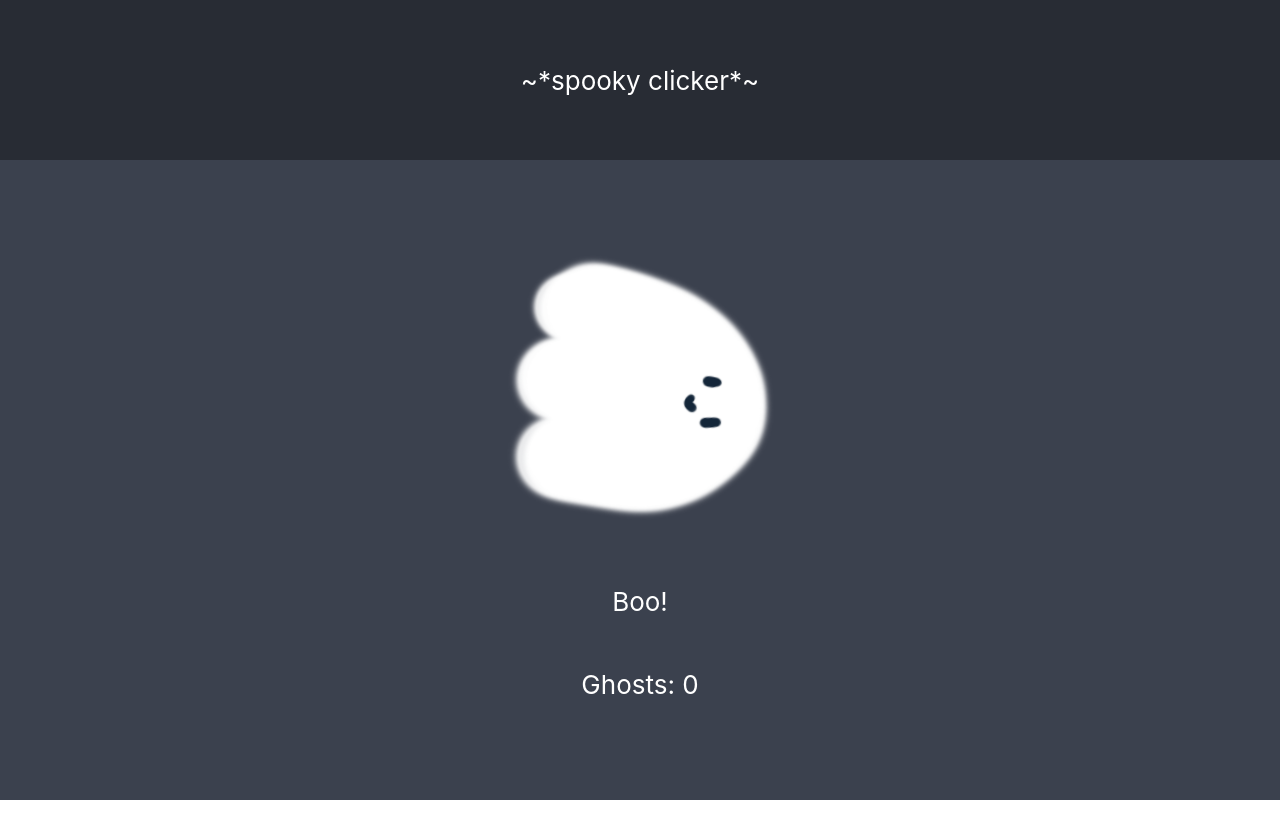
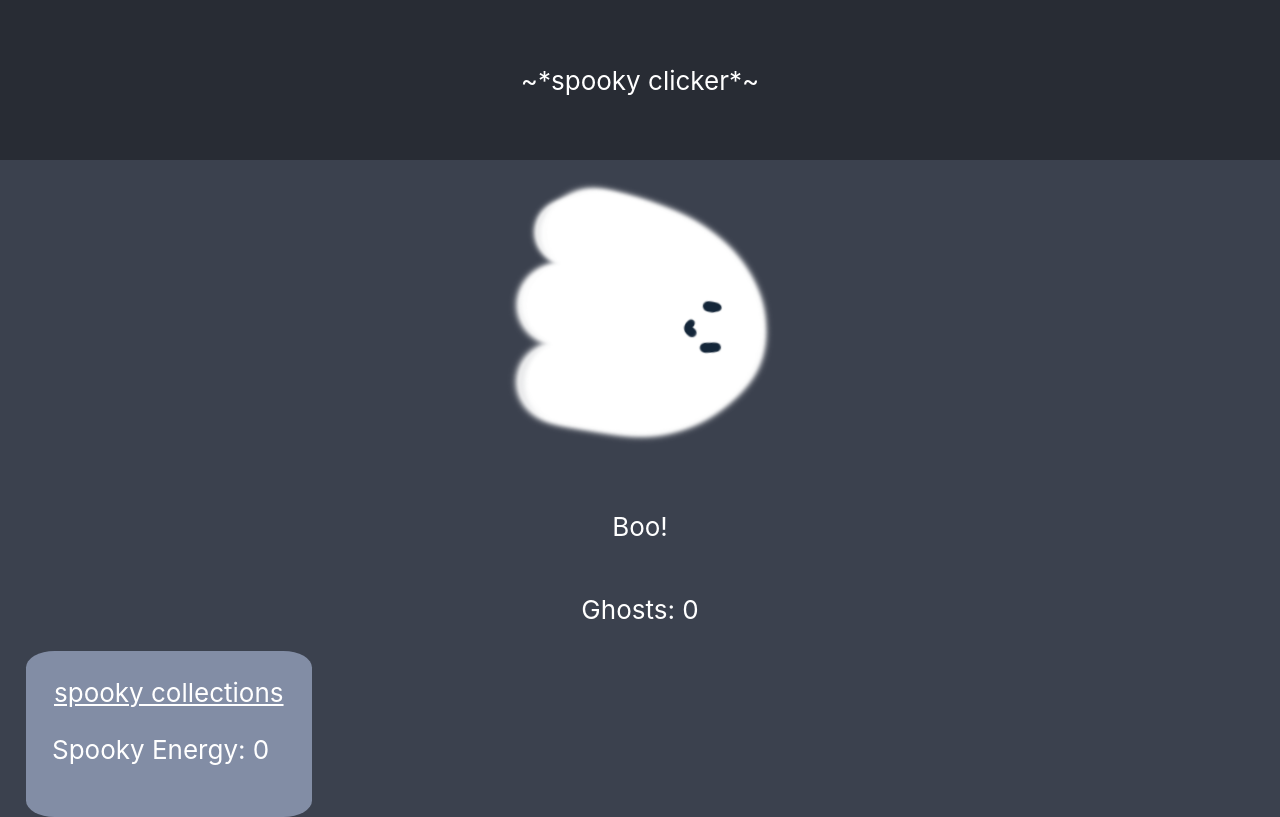
Before and after one commit to cjplatten/clicker-game, a React (Create React App) app in the folder spooky-clicker/: page / in a window 1280 px wide. Built offline with nearby package versions, Linux system fonts and the light colour scheme.

Commit message:
spooky energy counter now updates

```diff
--- a/spooky-clicker/src/App.css
+++ b/spooky-clicker/src/App.css
@@ -36,6 +36,19 @@
   }
 }
 
+.resources{
+  text-align: left;
+  align-self:flex-start;
+  background-color: #828da5;
+  border-radius: 10%;
+  padding: 1em;
+  margin-left: 1em;
+}
+
+.resources legend {
+text-decoration: underline;
+}
+
 .App-header {
   background-color: #282c34;
   min-height: 20vh;
--- a/spooky-clicker/src/Components/Clicker.js
+++ b/spooky-clicker/src/Components/Clicker.js
@@ -4,16 +4,26 @@ import ghostButton from "../ghost.png";
 export default class Clicker extends Component {
   constructor(props) {
     super(props);
-    this.state = { ghosts: 0 };
+    this.state = { ghosts: 0, spookyEnergy: 0 };
   }
 
   handleGhostClick = () => {
-    this.setState(
-      (currState) => {
-        return { ghosts: currState.ghosts + 1 };
-      }
-    );
+    this.setState((currState) => {
+      return { ghosts: currState.ghosts + 1 };
+    });
   };
+
+  increaseSpookyEnergy = () => {
+    this.setState((currState) => {
+      return { spookyEnergy: currState.spookyEnergy + 1 };
+    });
+  };
+
+  componentDidUpdate(prevProps, prevState) {
+    if (prevState.ghosts < this.state.ghosts) {
+        this.increaseSpookyEnergy()
+    }
+  }
 
   render() {
     return (
@@ -23,6 +33,10 @@ export default class Clicker extends Component {
         </button>
         <p>Boo!</p>
         <p>Ghosts: {this.state.ghosts}</p>
+        <section className="resources">
+          <legend>spooky collections</legend>
+          <p>Spooky Energy: {this.state.spookyEnergy}</p>
+        </section>
       </>
     );
   }
```
